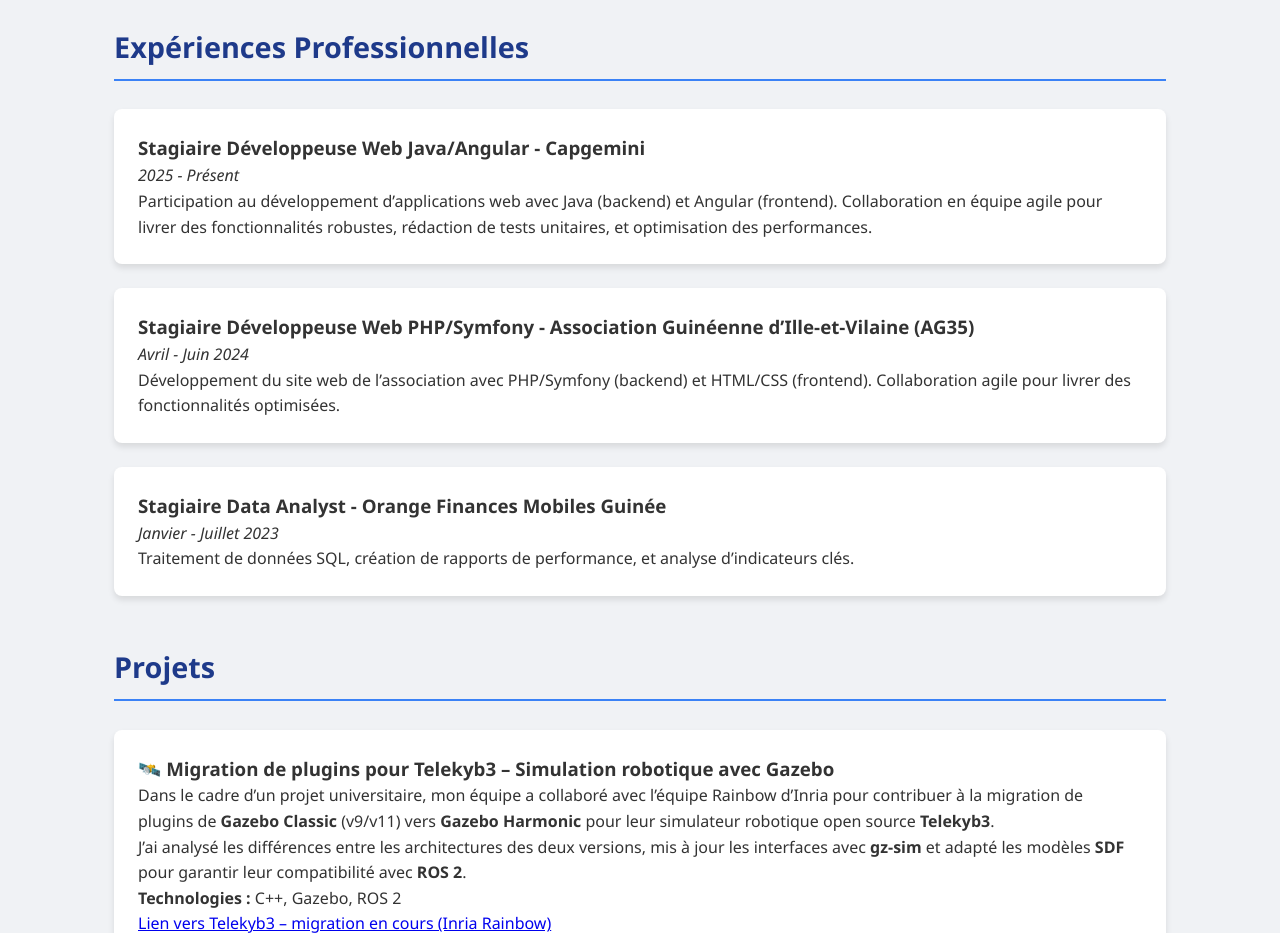
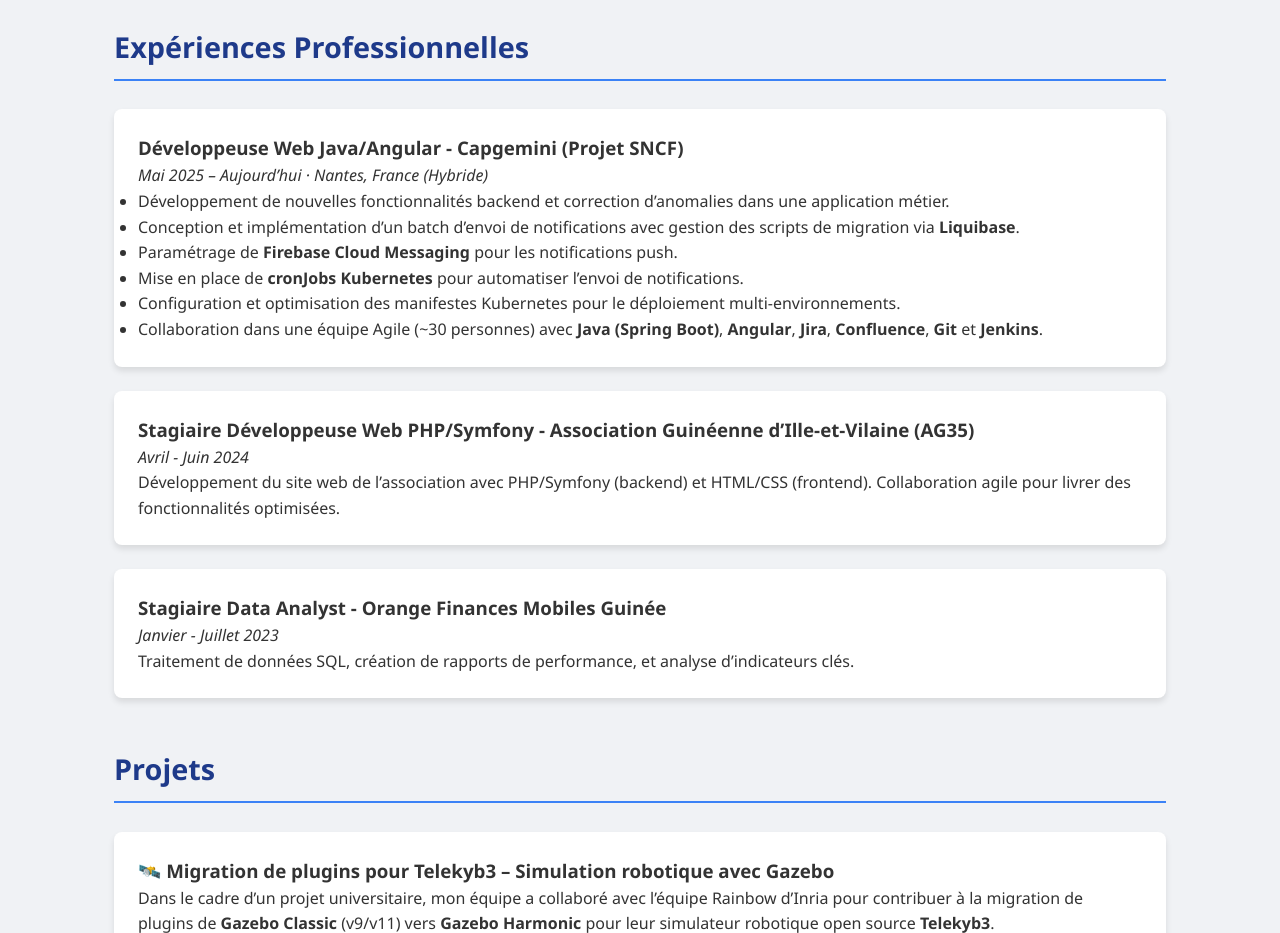
Before and after one commit to Thioro836/Portfolio, a plain HTML site: page index.html in a window 1280 px wide. Shown: the part 1520-2453 px from the top of the page. Drawn offline with Linux system fonts and the light colour scheme.

Commit message:
Update index.html

```diff
--- a/index.html
+++ b/index.html
@@ -222,11 +222,16 @@
         <div class="section" id="experience">
             <h2>Expériences Professionnelles</h2>
             <div class="card">
-                <h3>Stagiaire Développeuse Web Java/Angular - Capgemini</h3>
-                <p><em>2025 - Présent</em></p>
-                <p>Participation au développement d’applications web avec Java (backend) et Angular (frontend).
-                    Collaboration en équipe agile pour livrer des fonctionnalités robustes, rédaction de tests
-                    unitaires, et optimisation des performances.</p>
+                <h3> Développeuse Web Java/Angular - Capgemini (Projet SNCF)</h3>
+               <p><em>Mai 2025 – Aujourd’hui · Nantes, France (Hybride)</em></p>
+        <ul>
+            <li>Développement de nouvelles fonctionnalités backend et correction d’anomalies dans une application métier.</li>
+            <li>Conception et implémentation d’un batch d’envoi de notifications avec gestion des scripts de migration via <strong>Liquibase</strong>.</li>
+            <li>Paramétrage de <strong>Firebase Cloud Messaging</strong> pour les notifications push.</li>
+            <li>Mise en place de <strong>cronJobs Kubernetes</strong> pour automatiser l’envoi de notifications.</li>
+            <li>Configuration et optimisation des manifestes Kubernetes pour le déploiement multi-environnements.</li>
+            <li>Collaboration dans une équipe Agile (~30 personnes) avec <strong>Java (Spring Boot)</strong>, <strong>Angular</strong>, <strong>Jira</strong>, <strong>Confluence</strong>, <strong>Git</strong> et <strong>Jenkins</strong>.</li>
+        </ul>
             </div>
             <div class="card">
                 <h3>Stagiaire Développeuse Web PHP/Symfony - Association Guinéenne d’Ille-et-Vilaine (AG35)</h3>
```
